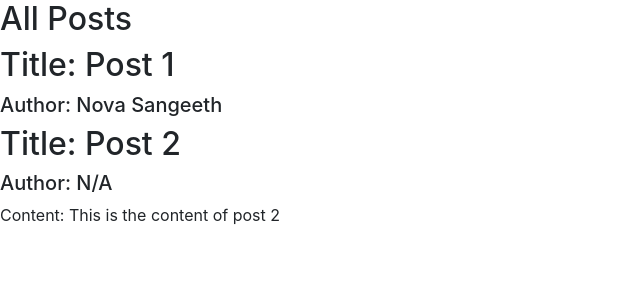
After one commit to nova-sangeeth/Flask__blog__main, a Flask app: page /posts in a window 1280 px wide. The commit adds this page. Shown: the top 300 px of the page, without its empty margins (0-640 px from the left). Run offline with Flask 2, Linux system fonts and the light colour scheme; some libraries are stand-ins or nearby versions.

Commit message:
adding css; making correctios to Jinja statements in the templates

```diff
--- a/app.py
+++ b/app.py
@@ -2,9 +2,29 @@ from flask import Flask,render_template
 
 app = Flask(__name__)
 
+# always add a comma to seperate the content in the dictionary.
+all_posts = [
+    {
+        'title': 'Post 1',
+        'content': 'This is the content of post 1',
+        'author': 'Nova Sangeeth'
+
+    },
+    {
+        'title': 'Post 2',
+        'content': 'This is the content of post 2'
+    }
+
+]
 @app.route('/')
-def hello():
+
+def home():
     return render_template('index.html')
+
+
+@app.route('/posts')
+def posts():
+    return render_template('posts.html' ,posts = all_posts)
 
 if __name__ == "__main__":
     app.run(debug=True)
--- /dev/null
+++ b/templates/base.html
@@ -0,0 +1,19 @@
+<!DOCTYPE html>
+<html lang="en">
+<head>
+    {% block head %}
+
+    {% endblock %}
+    <meta charset="UTF-8">
+    <link rel="stylesheet" href="https://maxcdn.bootstrapcdn.com/bootstrap/4.0.0/css/bootstrap.min.css" integrity="sha384-Gn5384xqQ1aoWXA+058RXPxPg6fy4IWvTNh0E263XmFcJlSAwiGgFAW/dAiS6JXm" crossorigin="anonymous">
+    <meta name="viewport" content="width=device-width, initial-scale=1.0">
+    <meta http-equiv="X-UA-Compatible" content="ie=edge">
+    <title>Document</title>
+</head>
+<body>
+    {% block body %}
+
+    {% endblock %}
+
+</body>
+</html>
--- /dev/null
+++ b/templates/posts.html
@@ -0,0 +1,22 @@
+{% extends 'base.html' %}
+
+
+<!-- head extension -->
+{% block head %}
+<title> Posts </title>
+{% endblock %}
+
+<!-- body extension  -->
+
+{% block body %}
+<h2>All Posts</h2>
+{% for post in posts%}
+    <h2>Title: {{ post.title }}</h2>
+    {% if  post.author %}
+    <h5>Author: {{ post.author }}</h5>
+    {%else%}
+    <h5>Author: N/A</h5>
+    <p> Content: {{ post.content }}</p>
+    {%endif%}
+{% endfor %}
+{% endblock %}
```
Also changed, not shown: templates/index.html (+13 -15 lines), satic/css/main.css (added), 1 other file.
